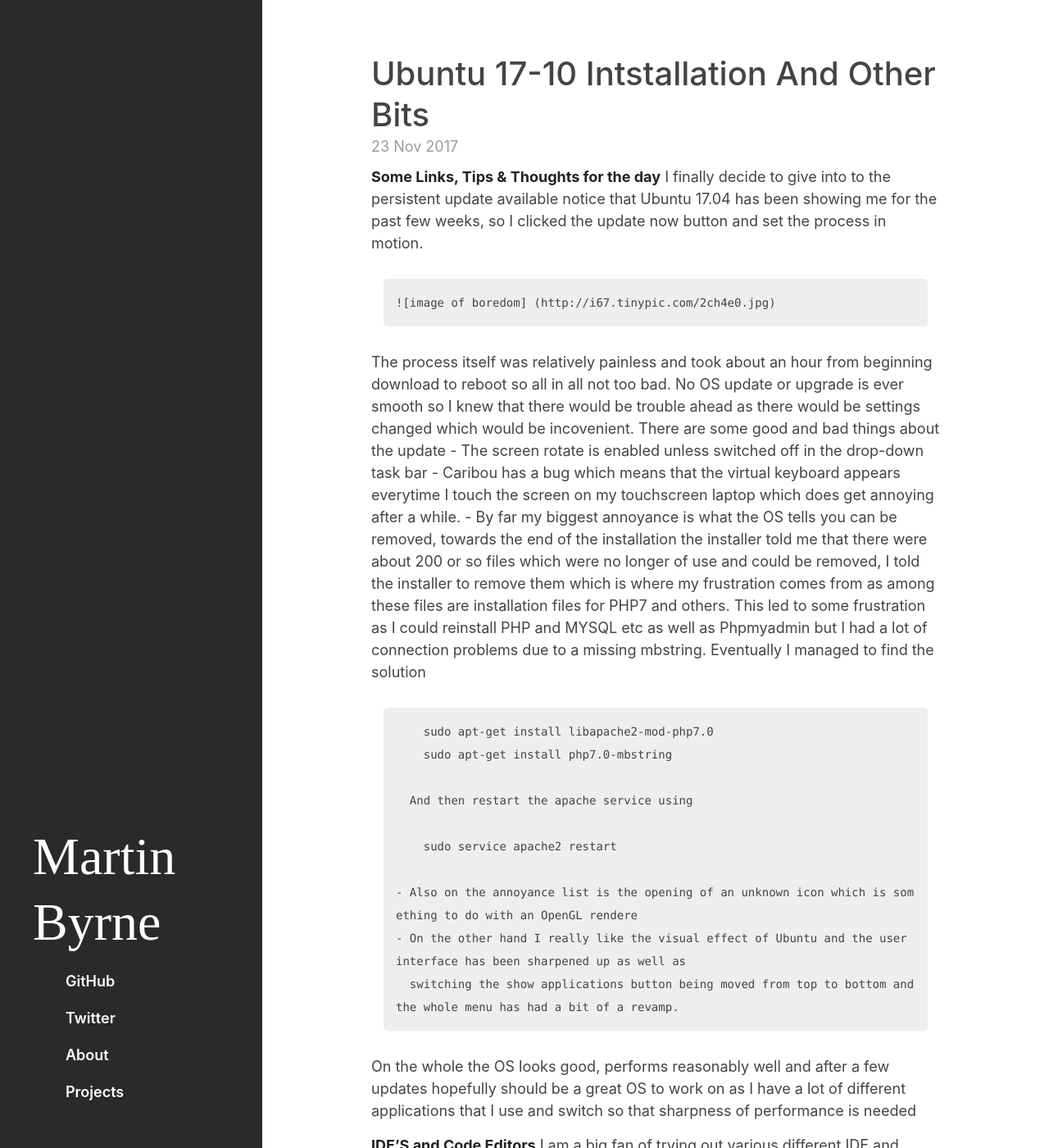
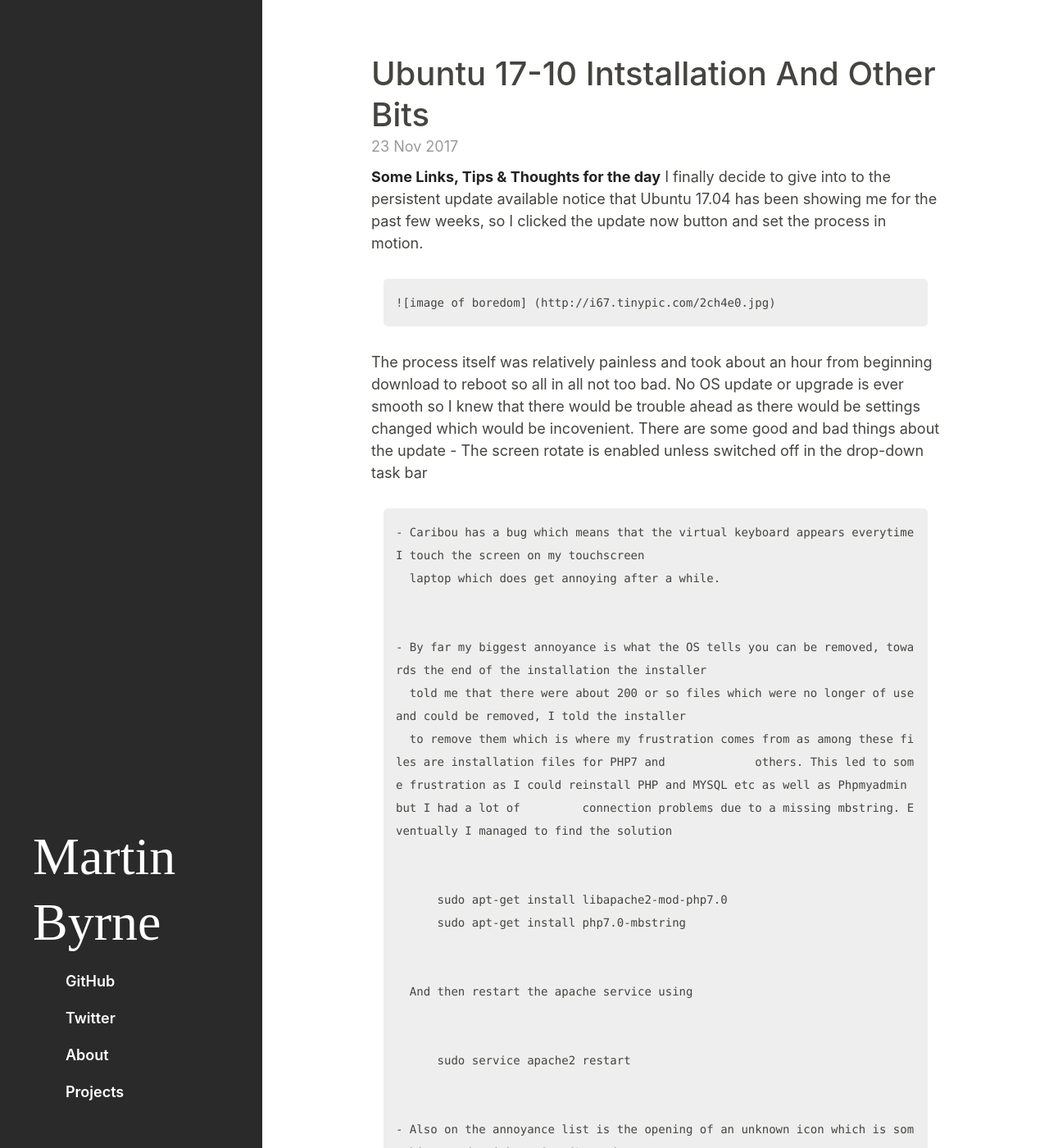
Before and after one commit to marb61a/marb61a.github.io, a Jekyll site: the page built from _posts/2017-11-23-Ubuntu-1710-Installation-And-Other-Tips-And-Tricks.md, in a window 1280 px wide and 1400 px high. Shown: the whole window at 82% size. Built offline with Jekyll 4.4.1, drawn with Linux system fonts in a browser that asks for light colours; some of the changed text lies outside the part shown.

Commit message:
Update 2017-11-23-Ubuntu-1710-Installation-And-Other-Tips-And-Tricks.md

```diff
--- a/_posts/2017-11-23-Ubuntu-1710-Installation-And-Other-Tips-And-Tricks.md
+++ b/_posts/2017-11-23-Ubuntu-1710-Installation-And-Other-Tips-And-Tricks.md
@@ -15,22 +15,30 @@
   bad. No OS update or upgrade is ever smooth so I knew that there would be trouble ahead as there would be settings changed
   which would be incovenient. There are some good and bad things about the update
     - The screen rotate is enabled unless switched off in the drop-down task bar
+
+
     - Caribou has a bug which means that the virtual keyboard appears everytime I touch the screen on my touchscreen
       laptop which does get annoying after a while.
+
+
     - By far my biggest annoyance is what the OS tells you can be removed, towards the end of the installation the installer
       told me that there were about 200 or so files which were no longer of use and could be removed, I told the installer
-      to remove them which is where my frustration comes from as among these files are installation files for PHP7 and others.
-      This led to some frustration as I could reinstall PHP and MYSQL etc as well as Phpmyadmin but I had a lot of connection
-      problems due to a missing mbstring. Eventually I managed to find the solution
+      to remove them which is where my frustration comes from as among these files are installation files for PHP7 and             others. This led to some frustration as I could reinstall PHP and MYSQL etc as well as Phpmyadmin but I had a lot of         connection problems due to a missing mbstring. Eventually I managed to find the solution
 
-        sudo apt-get install libapache2-mod-php7.0
-        sudo apt-get install php7.0-mbstring
+
+          sudo apt-get install libapache2-mod-php7.0
+          sudo apt-get install php7.0-mbstring
+
 
       And then restart the apache service using
 
-        sudo service apache2 restart
 
-    - Also on the annoyance list is the opening of an unknown icon which is something to do with an OpenGL rendere
+          sudo service apache2 restart
+
+
+    - Also on the annoyance list is the opening of an unknown icon which is something to do with an OpenGL renderer
+
+
     - On the other hand I really like the visual effect of Ubuntu and the user interface has been sharpened up as well as
       switching the show applications button being moved from top to bottom and the whole menu has had a bit of a revamp.
 
@@ -42,21 +50,23 @@
   **IDE'S and Code Editors**
   I am a big fan of trying out various different IDE and Code Editors, my current development environment which is both
   installations and cloud based are
-    - Android Studio
-    - Monodevelop
-    - Eclipse
-    - VSCode
-    - Sublime
-    - Cloud9
-    - Stackblitz
+      - Android Studio
+      - Monodevelop
+      - Eclipse
+      - VSCode
+      - Sublime
+      - Cloud9
+      - Stackblitz
 
   I use them all for a variety of projects and each has their own vagaries and idiosyncracies, for instance I am finding
   VSCode to be immensely usable on Ubuntu. Two shortcuts I have been using a lot are
-    - For open up the cli
-        ctrl-~
 
-    - For opening a search box to find plugins
-        ctrl-shift-x
+      - For open up the cli
+          ctrl-~
+
+      - For opening a search box to find plugins
+          ctrl-shift-x
+
 
   I also have just install sublime-linter which will do syntax checking as part of its linting process in JS so I am
   looking forward to trying that out.
@@ -64,6 +74,9 @@
 
   **Good Reads**
     - https://blog.prototypr.io/5-secrets-to-design-an-excellent-ux-designer-resume-and-get-hired-981628826946
+
     - https://medium.com/swlh/i-have-an-idea-for-an-app-now-what-5bfe9e95148f
+
     - https://medium.com/@preethikasireddy/why-im-leaving-silicon-valley-72919edb3297
+
     - https://hackernoon.com/practical-guide-to-saas-security-e6b8b76d50a2
```
